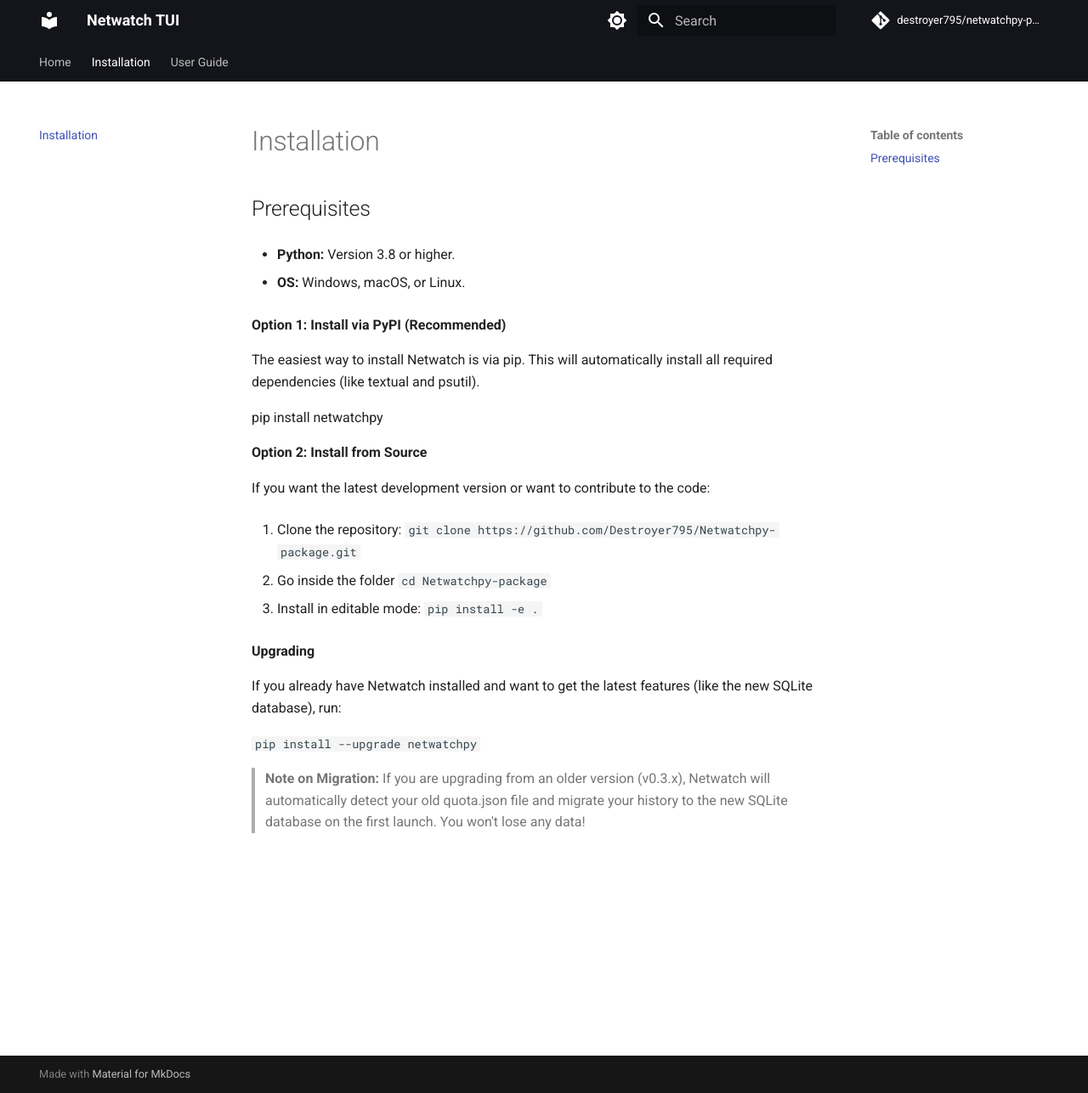
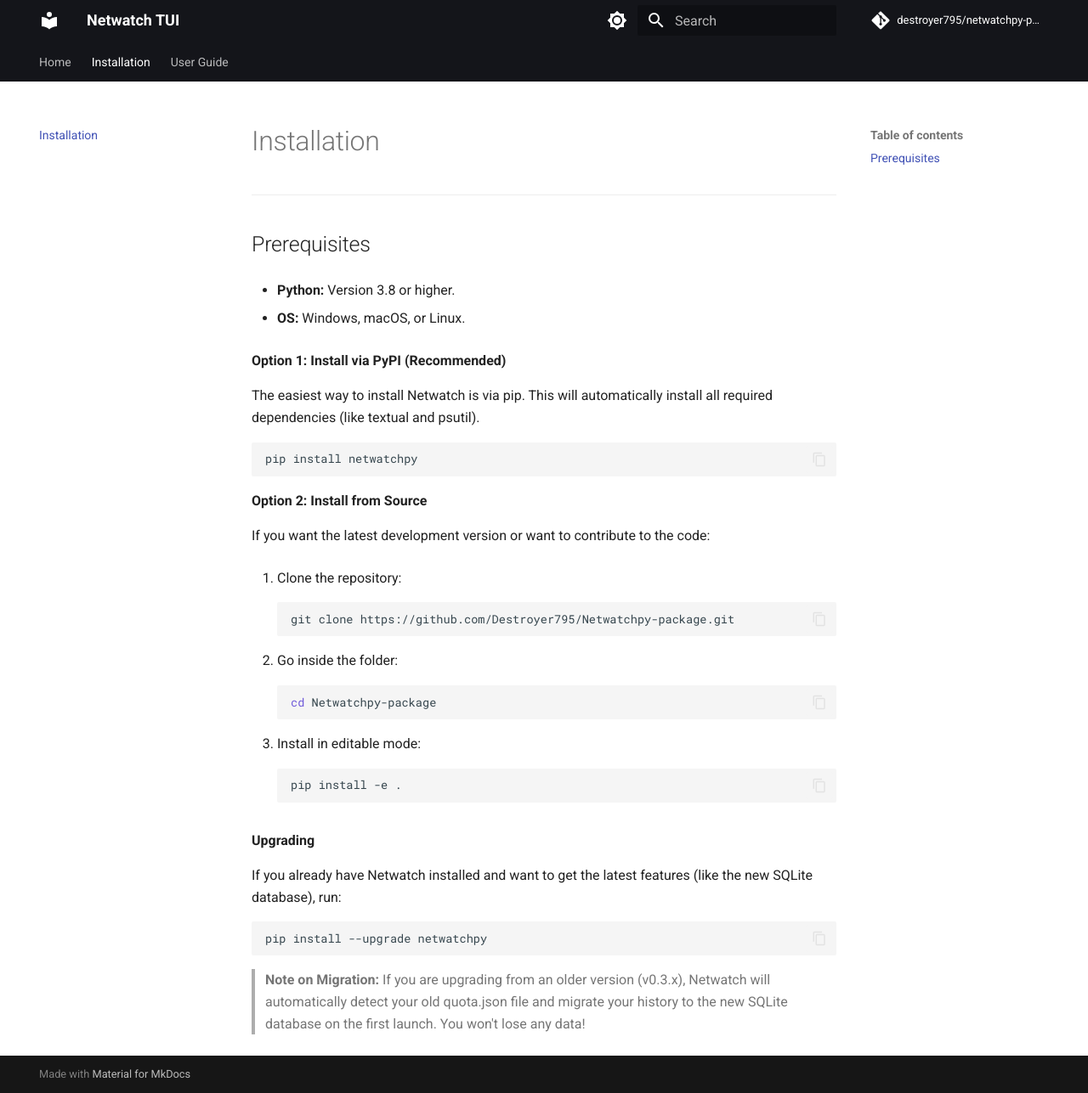
Before and after one commit to Destroyer795/Netwatchpy-package, an MkDocs documentation site: the page built from docs/install.md, in a window 1280 px wide and 1287 px high. Shown: the whole window at 85% size. Built offline with MkDocs 1.6.1 and Material for MkDocs 9.7.7, drawn with Linux system fonts in a browser that asks for light colours; comment, search, counter and statistics services are not loaded; some of the changed lines change nothing that is shown.

Commit message:
Formatted the content in mkdocs.

````diff
--- a/docs/install.md
+++ b/docs/install.md
@@ -1,4 +1,5 @@
 # Installation
+---
 
 ## Prerequisites
 
@@ -11,23 +12,35 @@
 
 The easiest way to install Netwatch is via pip. This will automatically install all required dependencies (like textual and psutil).
 
+```bash
 pip install netwatchpy
+```
 
 **Option 2: Install from Source**
 
 If you want the latest development version or want to contribute to the code:
 
-1.  Clone the repository: ```git clone https://github.com/Destroyer795/Netwatchpy-package.git```
+1.  Clone the repository:
+```bash
+git clone https://github.com/Destroyer795/Netwatchpy-package.git
+```
 
-2. Go inside the folder ```cd Netwatchpy-package```
+2. Go inside the folder:
+```bash
+cd Netwatchpy-package
+```
 
-3.  Install in editable mode: ```pip install -e .```
-
+4.  Install in editable mode:
+```bash
+pip install -e .
+```
 
 **Upgrading**
 
 If you already have Netwatch installed and want to get the latest features (like the new SQLite database), run:
 
-`pip install --upgrade netwatchpy`
+```bash
+pip install --upgrade netwatchpy
+```
 
 > **Note on Migration:** If you are upgrading from an older version (v0.3.x), Netwatch will automatically detect your old quota.json file and migrate your history to the new SQLite database on the first launch. You won't lose any data!
````
Also changed, not shown: docs/index.md (+3 -0 lines), docs/usage.md (+1 -0 lines).
